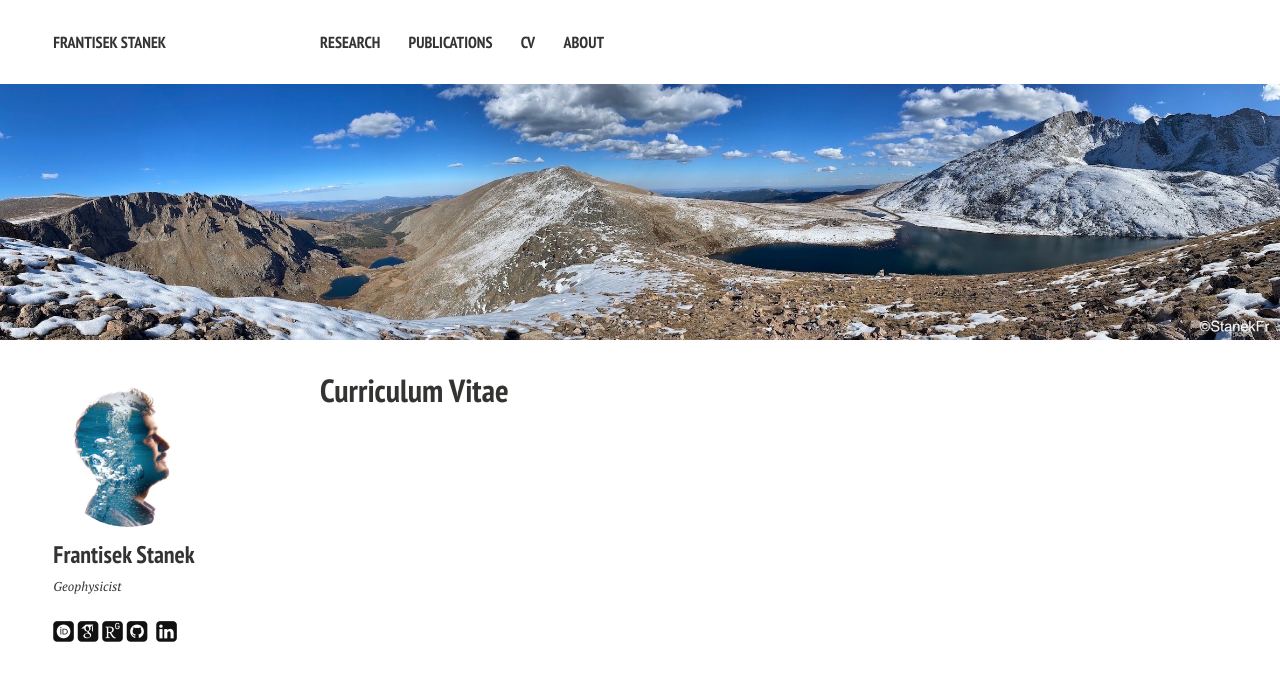
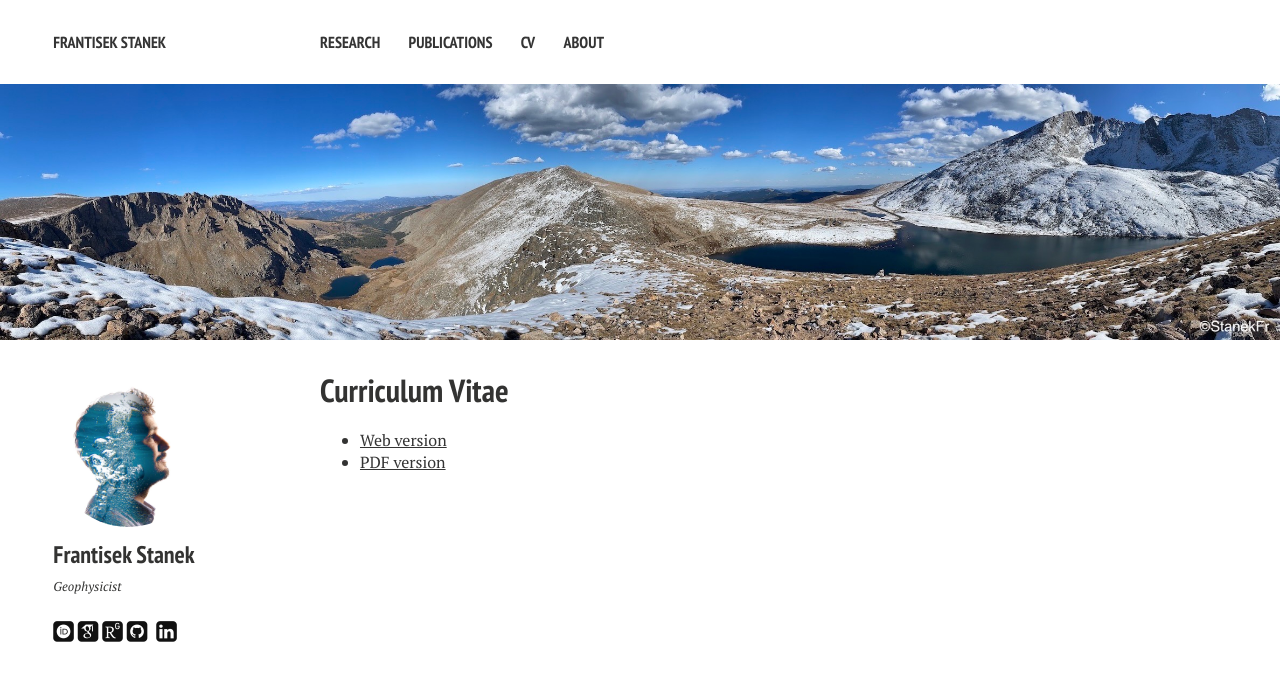
Before and after one commit to StanekFr/StanekFr.github.io, a Jekyll site: the page built from cv/index.md, in a window 1280 px wide. Shown: the top 681 px of the page. Built offline with Jekyll 4.4.1, drawn with Linux system fonts in a browser that asks for light colours; nearby versions of some CDN libraries; some web fonts are replaced.

Commit message:
Update index.md

```diff
--- a/cv/index.md
+++ b/cv/index.md
@@ -6,5 +6,5 @@ title: "Curriculum Vitae"
 modified: 2022-07-17
 ---
 
-<!-- - [Web version]({{ site.url }}/cv/cv_maussion.html) -->
-<!-- - [PDF version]({{ site.url }}/cv/cv_maussion.pdf) -->
+- [Web version]({{ site.url }}/cv/CV_FrantisekStanek.html)
+- [PDF version]({{ site.url }}/cv/CV_FrantisekStanek.pdf)
```
